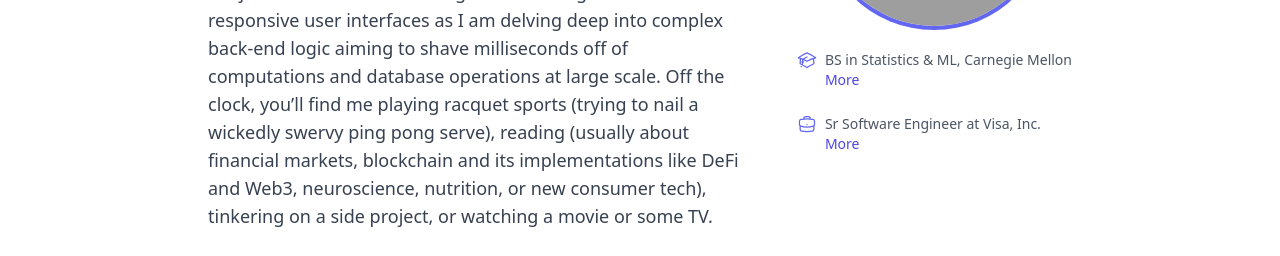
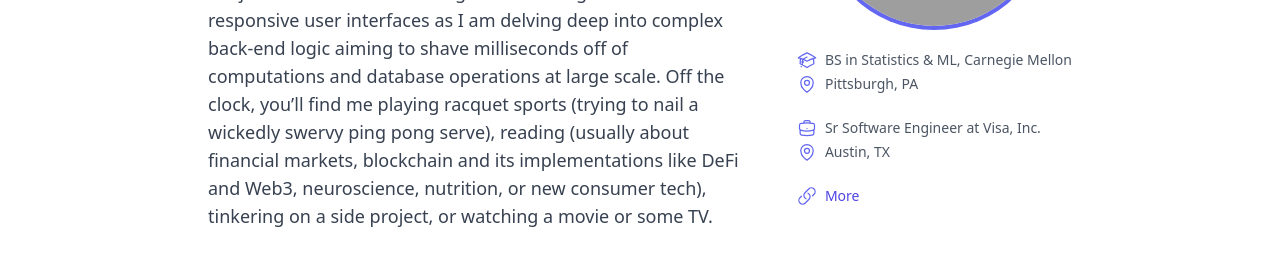
Before and after one commit to tonystarkjr3/website-vite, a React (Vite) app: page / in a window 1280 px wide. Shown: the part 342-598 px from the top of the page. Built offline with nearby package versions, Linux system fonts and the light colour scheme; grey boxes are pictures that could not be loaded.

Commit message:
nip/tuck and link-fix on homepage

```diff
--- a/src/pages/Home.tsx
+++ b/src/pages/Home.tsx
@@ -5,6 +5,8 @@ import profilePic from '../assets/portfolio-profile.png';
 import {
   AcademicCapIcon,
   BriefcaseIcon,
+  MapPinIcon,
+  LinkIcon
 } from '@heroicons/react/24/outline';
 
 const rotatingWords = ['creative', 'productive', 'entertained'];
@@ -55,12 +57,10 @@ const Home: React.FC = () => {
                 <AcademicCapIcon className="w-5 h-5 text-indigo-500" />
                 <span>BS in Statistics & ML, Carnegie Mellon</span>
               </div>
-              <a
-                href="/my-portfolio/resume"
-                className="pl-7 text-indigo-600 hover:underline"
-              >
-                More
-              </a>
+              <div className="flex items-center space-x-2">
+                <MapPinIcon className="w-5 h-5 text-indigo-500" />
+                <span>Pittsburgh, PA</span>
+              </div>
             </div>
 
             {/* Current role block */}
@@ -69,13 +69,26 @@ const Home: React.FC = () => {
                 <BriefcaseIcon className="w-5 h-5 text-indigo-500" />
                 <span>Sr Software Engineer at Visa, Inc.</span>
               </div>
-              <a
-                href="/my-portfolio/resume"
-                className="pl-7 text-indigo-600 hover:underline"
-              >
-                More
-              </a>
+              <div className="flex items-center space-x-2">
+                <MapPinIcon className="w-5 h-5 text-indigo-500" />
+                <span>Austin, TX</span>
+              </div>
             </div>
+
+            <div className="space-y-1">
+             <div className="flex items-center space-x-2">
+                <LinkIcon className="w-5 h-5 text-indigo-500" />
+                <span>
+                   <a
+                    href="/resume"
+                    className="text-indigo-600 hover:underline"
+                  >
+                    More
+                  </a>
+                </span>
+              </div>
+            </div>
+
           </div>
         </div>
       </div>
```
